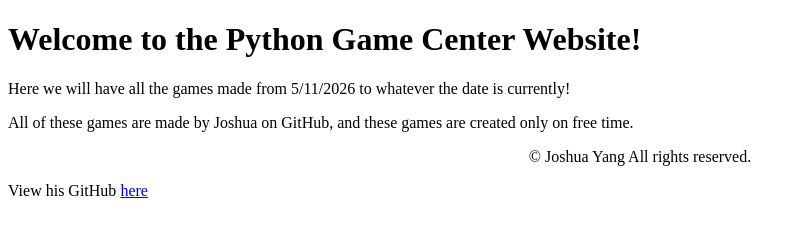
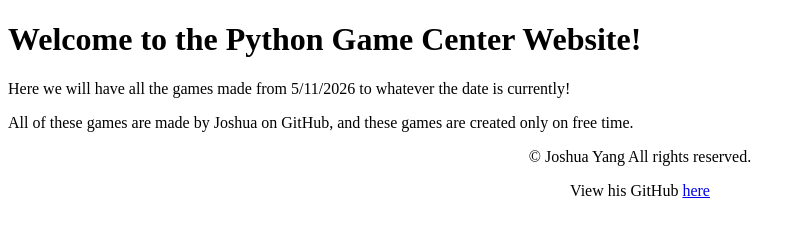
Before and after one commit to Joshuewok-Minecraft-fun-Owner/Python-Game-Center-Website, a plain HTML site: page index.html in a window 1280 px wide. Shown: the whole page, without its empty margins (0-802 px from the left). Drawn offline with Linux system fonts and the light colour scheme.

Commit message:
Center align GitHub link in footer

```diff
--- a/index.html
+++ b/index.html
@@ -10,6 +10,6 @@
   </body>
   <footer>
     <p><center>© Joshua Yang All rights reserved.</center></p>
-    <p>View his GitHub <a href=github.com/Joshuewok-Minecraft-fun-Owner>here</a></p>
+    <p><center>View his GitHub <a href=github.com/Joshuewok-Minecraft-fun-Owner>here</a></center></p>
   </footer>
 </html>
```
